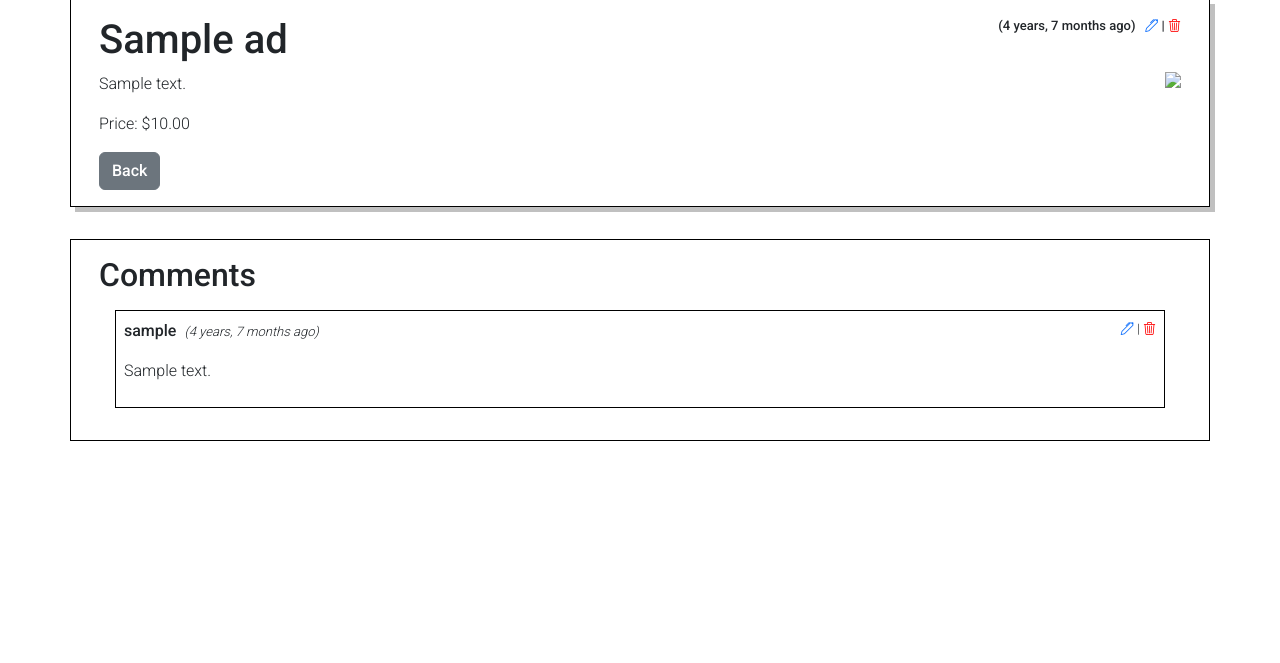
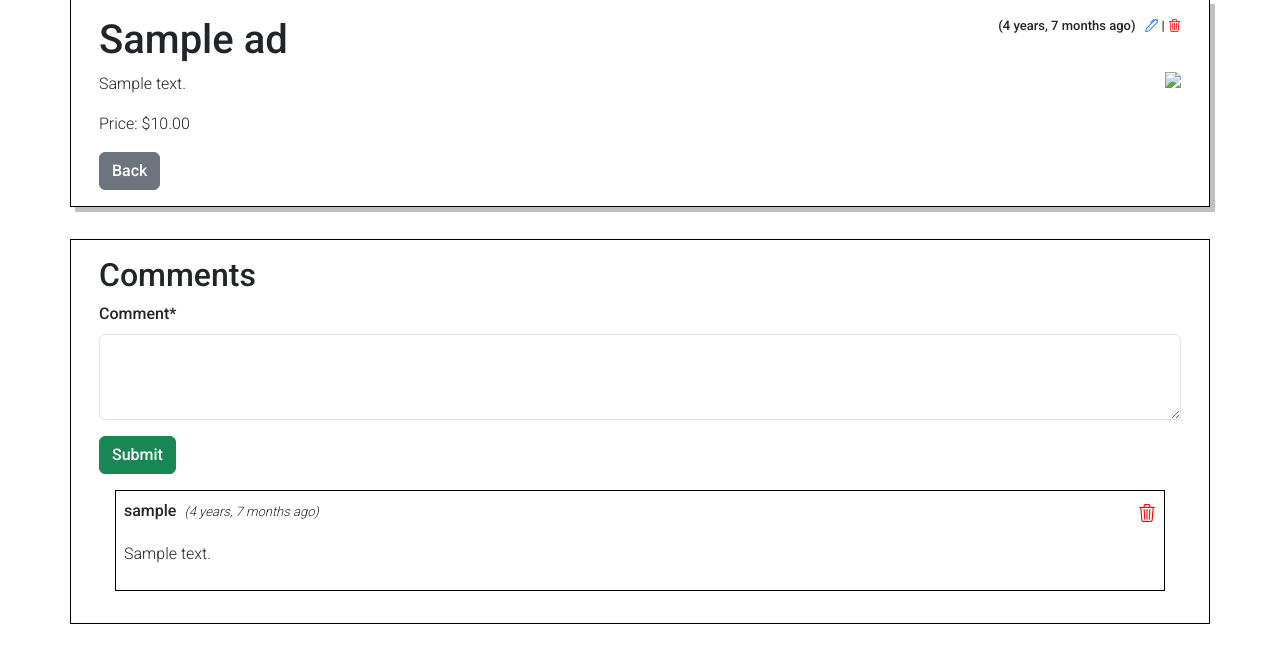
Before and after one commit to acsolle66/dj4e-ads, a Django app: page /ad/1/ in a window 1280 px wide. Shown: the part 89-752 px from the top of the page. Run offline with Django 5.2, Linux system fonts and the light colour scheme; a user stored in the database is signed in; tables that the repository leaves empty hold one stand-in row (values such as "Sample post"); parts of the project's set-up code (start-up, migrations or seed data) failed here and were passed over; some libraries are stand-ins or nearby versions.

Commit message:
add comment creation

```diff
--- a/mysite/ads/forms.py
+++ b/mysite/ads/forms.py
@@ -1,6 +1,6 @@
 from typing import Any
 from django import forms
-from ads.models import Ad
+from ads.models import Ad, Comment
 from django.core.files.uploadedfile import InMemoryUploadedFile
 from utils.humanize import naturalsize
 from . import models
@@ -45,3 +45,15 @@ class AdForm(forms.ModelForm):
             instance.save()
 
         return instance
+
+
+class CommentForm(forms.ModelForm):
+    class Meta:
+        model = Comment
+        fields = ["text"]
+        widgets = {
+            "text": forms.Textarea(attrs={"rows": 3}),
+        }
+        labels = {
+            "text": "Comment",
+        }
--- a/mysite/ads/templates/comments/comments_list.html
+++ b/mysite/ads/templates/comments/comments_list.html
@@ -1,17 +1,33 @@
 {% load humanize %}
+{% load crispy_forms_tags %}
 <div class="d-flex justify-content-center">
   <div class="card container-sm m-3" style="border-color: black; border-radius: 0;">
     <div class="card-body">
       <h2>Comments</h2>
+
       {% if not comments %}
-        <p>Be the first to comment this ad.</p>
+        {% if user.is_authenticated %}
+          <p>Be the first to comment this ad.</p>
+        {% else %}
+          <p>There are no comments for this ad.</p>
+        {% endif %}
       {% endif %}
+
+      <!-- COMMENT FORM -->
+      {% if user.is_authenticated %}
+        <form action="{% url 'ads:comment_create' ad.pk %}" method="post">
+          {% csrf_token %}
+          {{ comment_create_form|crispy }}
+          <input type="submit" class="btn btn-success" value="Submit" />
+        </form>
+      {% endif %}
+
       {% for comment in comments %}
         <div class="card m-3 p-2" style="border-color: black; border-radius: 0;">
           <p>
             <span class="fw-bolder">{{ comment.owner }}</span>&ensp;<span class="fst-italic" style="font-size: small">({{ comment.updated_at|naturaltime }})</span>
             {% if comment.owner == user %}
-              <span style="float: right;font-size: small;"><a href=""><i class="bi bi-pen"></i></a> | <a href="{% url 'ads:comment_delete' comment.id %}"><i class="bi bi-trash3" style="color: red;"></i></a></span>
+              <span style="float: right;font-size: large;"><a href="{% url 'ads:comment_delete' comment.id %}"><i class="bi bi-trash3" style="color: red;"></i></a></span>
             {% endif %}
           </p>
           <p class="">{{ comment.text }}</p>
--- a/mysite/ads/urls.py
+++ b/mysite/ads/urls.py
@@ -10,5 +10,6 @@ urlpatterns = [
     path("ad/<int:pk>/update/", views.ad_update, name="ad_update"),
     path("ad/<int:pk>/delete/", views.ad_delete, name="ad_delete"),
     path("ad/picture/<int:pk>/", views.stream_file, name="ad_picture"),
+    path("ad/<int:pk>/comment/", views.comment_create, name="comment_create"),
     path("ad/comment/<int:pk>/delete/", views.comment_delete, name="comment_delete"),
 ]
--- a/mysite/ads/views.py
+++ b/mysite/ads/views.py
@@ -5,7 +5,7 @@ from django.template.response import TemplateResponse
 from django.contrib.auth.decorators import login_required
 from django.urls import reverse
 from ads.models import Ad, Comment
-from ads.forms import AdForm
+from ads.forms import AdForm, CommentForm
 from django.shortcuts import get_object_or_404
 
 
@@ -34,9 +34,12 @@ def ads_detail_view(request: HttpRequest, pk: int) -> HttpResponse:
     comments: BaseManager[Comment] = Comment.objects.filter(ad=ad).order_by(
         "-created_at"
     )
+    comment_create_form = CommentForm()
 
     return TemplateResponse(
-        request, "ads/ad_detail.html", {"ad": ad, "comments": comments}
+        request,
+        "ads/ad_detail.html",
+        {"ad": ad, "comments": comments, "comment_create_form": comment_create_form},
     )
 
 
@@ -87,8 +90,8 @@ def stream_file(request, pk):
     return response
 
 
-# FOR COMMENTS
-def comment_delete(request: HttpRequest, pk) -> TemplateResponse:
+# INFO: COMMENTS
+def comment_delete(request: HttpRequest, pk) -> HttpResponse:
     comment: Comment = get_object_or_404(Comment, id=pk)
     ad_id = comment.ad.pk
     redirect_url: str = reverse("ads:ads_detail", args=[ad_id])
@@ -108,3 +111,14 @@ def comment_delete(request: HttpRequest, pk) -> TemplateResponse:
         return TemplateResponse(
             request, "comments/comment_delete.html", {"comment": comment}
         )
+
+
+def comment_create(request: HttpRequest, pk) -> HttpResponse:
+    if request.method == "POST":
+        comment_form = CommentForm(request.POST)
+        if comment_form.is_valid():
+            comment = comment_form.save(commit=False)
+            comment.ad = get_object_or_404(Ad, id=pk)
+            comment.owner = request.user
+            comment.save()
+        return HttpResponseRedirect(reverse("ads:ads_detail", args=[pk]))
```
